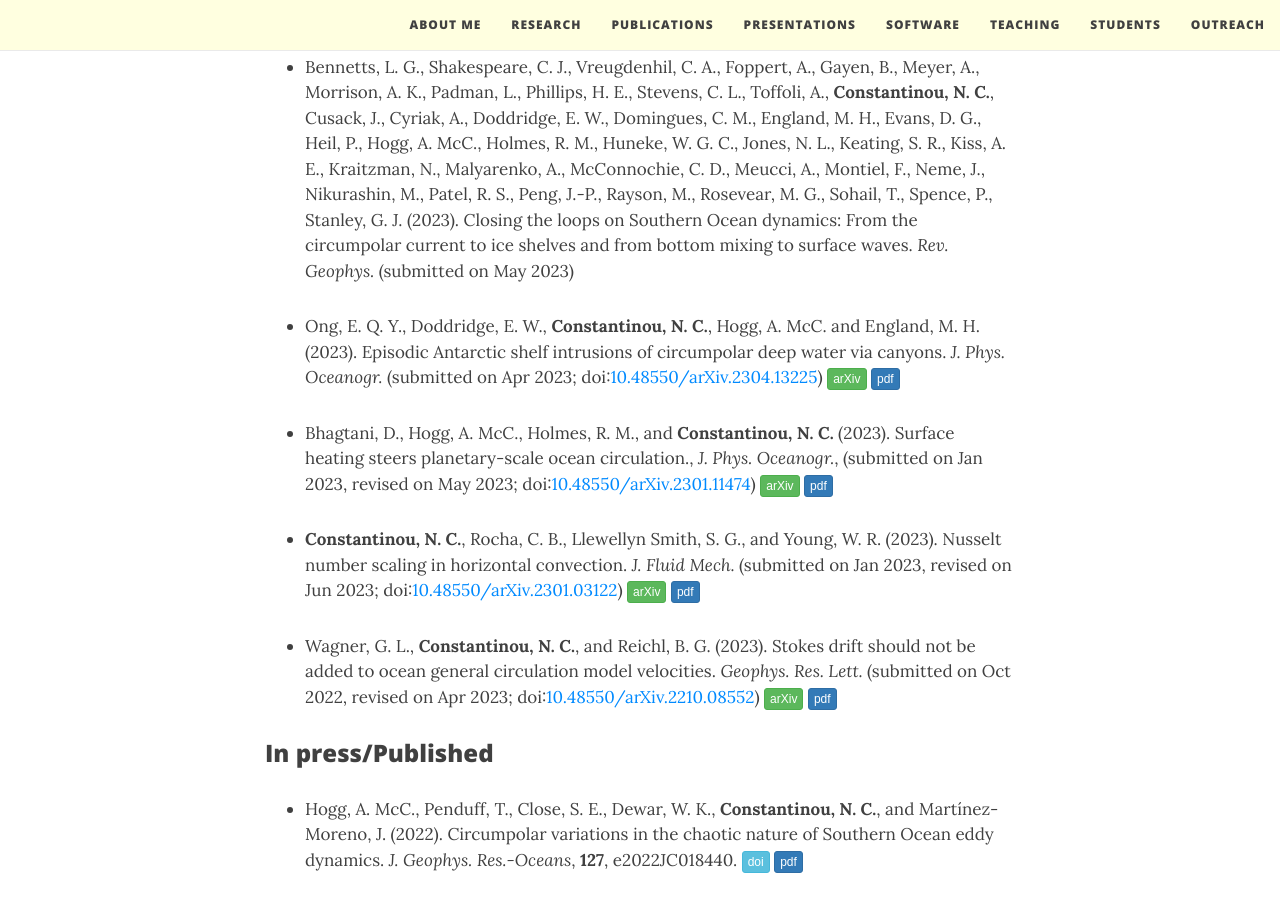
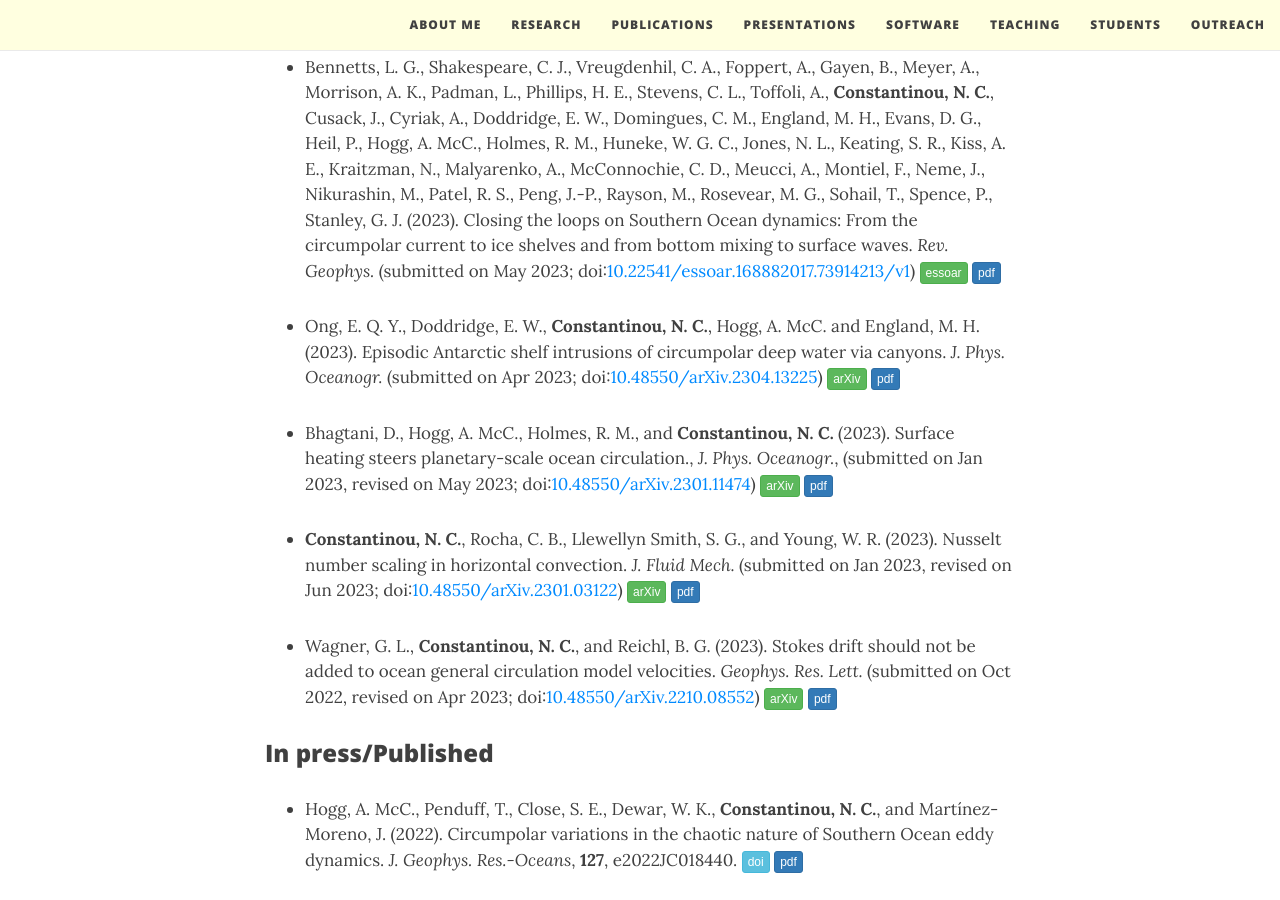
Before and after one commit to navidcy/navidcy.github.io, a Jekyll site: the page built from publications.md, in a window 1280 px wide and 900 px high, scrolled down 590 px. Built offline with Jekyll 4.4.1, drawn with Linux system fonts in a browser that asks for light colours; nearby versions of some CDN libraries; comment, search, counter and statistics services are not loaded.

Commit message:
add SO review preprint

```diff
--- a/publications.md
+++ b/publications.md
@@ -15,7 +15,7 @@
 - Wagner, G. L., Hillier, A., **Constantinou, N. C.**, Silvestri, S., Souza, A., Burns, K., Ramadhan, A., Hill, C., Campin, J.-M., Marshall, J., and Ferrari, R. (2023). CATKE: a turbulent-kinetic-energy-based parameterization for ocean microturbulence with dynamic convective adjustment. _J. Adv. Model. Earth Sy._ (submitted on Jun 2023; doi:[10.48550/arXiv.2306.13204](https://doi.org/10.48550/arXiv.2306.13204){:target="_blank"}) [<span class="btn btn-success btn-xs{{end}}" style="font-family:sans-serif;">arXiv</span>][arXiv:2306.13204]{:target="_blank"} [<span class="btn btn-primary btn-xs{{end}}" style="font-family:sans-serif;">pdf</span>][catke-physics]
 
 
-- Bennetts, L. G., Shakespeare, C. J., Vreugdenhil, C. A., Foppert, A., Gayen, B., Meyer, A., Morrison, A. K., Padman, L., Phillips, H. E., Stevens, C. L., Toffoli, A., **Constantinou, N. C.**, Cusack, J., Cyriak, A., Doddridge, E. W., Domingues, C. M., England, M. H., Evans, D. G., Heil, P., Hogg, A. McC., Holmes, R. M., Huneke, W. G. C., Jones, N. L., Keating, S. R., Kiss, A. E., Kraitzman, N., Malyarenko, A., McConnochie, C. D., Meucci, A., Montiel, F., Neme, J., Nikurashin, M., Patel, R. S., Peng, J.-P., Rayson, M., Rosevear, M. G., Sohail, T., Spence, P., Stanley, G. J. (2023). Closing the loops on Southern Ocean dynamics: From the circumpolar current to ice shelves and from bottom mixing to surface waves. _Rev. Geophys._ (submitted on May 2023) <!-- [<span class="btn btn-primary btn-xs{{end}}" style="font-family:sans-serif;">pdf</span>][review-multiscale-SO] -->
+- Bennetts, L. G., Shakespeare, C. J., Vreugdenhil, C. A., Foppert, A., Gayen, B., Meyer, A., Morrison, A. K., Padman, L., Phillips, H. E., Stevens, C. L., Toffoli, A., **Constantinou, N. C.**, Cusack, J., Cyriak, A., Doddridge, E. W., Domingues, C. M., England, M. H., Evans, D. G., Heil, P., Hogg, A. McC., Holmes, R. M., Huneke, W. G. C., Jones, N. L., Keating, S. R., Kiss, A. E., Kraitzman, N., Malyarenko, A., McConnochie, C. D., Meucci, A., Montiel, F., Neme, J., Nikurashin, M., Patel, R. S., Peng, J.-P., Rayson, M., Rosevear, M. G., Sohail, T., Spence, P., Stanley, G. J. (2023). Closing the loops on Southern Ocean dynamics: From the circumpolar current to ice shelves and from bottom mixing to surface waves. _Rev. Geophys._ (submitted on May 2023; doi:[10.22541/essoar.168882017.73914213/v1](https://doi.org/10.22541/essoar.168882017.73914213/v1){:target="_blank"}) [<span class="btn btn-success btn-xs{{end}}" style="font-family:sans-serif;">essoar</span>](https://essopenarchive.org/users/521305/articles/651899-closing-the-loops-on-southern-ocean-dynamics-from-the-circumpolar-current-to-ice-shelves-and-from-bottom-mixing-to-surface-waves){:target="_blank"} [<span class="btn btn-primary btn-xs{{end}}" style="font-family:sans-serif;">pdf</span>][review-multiscale-SO]
 
 
 - Ong, E. Q. Y., Doddridge, E. W., **Constantinou, N. C.**, Hogg, A. McC. and England, M. H. (2023). Episodic Antarctic shelf intrusions of circumpolar deep water via canyons. _J. Phys. Oceanogr._ (submitted on Apr 2023; doi:[10.48550/arXiv.2304.13225](https://doi.org/10.48550/arXiv.2304.13225){:target="_blank"}) [<span class="btn btn-success btn-xs{{end}}" style="font-family:sans-serif;">arXiv</span>][arXiv:2304.13225]{:target="_blank"} [<span class="btn btn-primary btn-xs{{end}}" style="font-family:sans-serif;">pdf</span>][ascintrusions]
```
